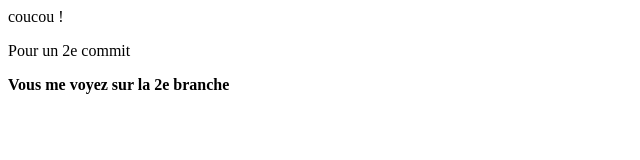
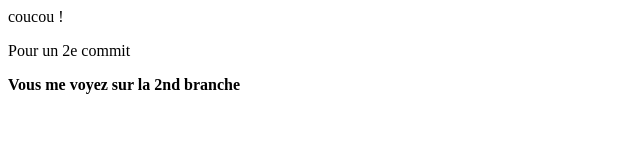
Before and after one commit to DelMout/TestGit, a plain HTML site: page index.html in a window 1280 px wide. Shown: the full height of the page, 0-640 px from the left. Drawn offline with Linux system fonts and the light colour scheme.

Commit message:
sur 2nd branch

```diff
--- a/index.html
+++ b/index.html
@@ -9,6 +9,6 @@
 	<body>
 		<div>coucou !</div>
 		<p>Pour un 2e commit</p>
-		<strong>Vous me voyez sur la 2e branche</strong>
+		<strong>Vous me voyez sur la 2nd branche</strong>
 	</body>
 </html>
```
